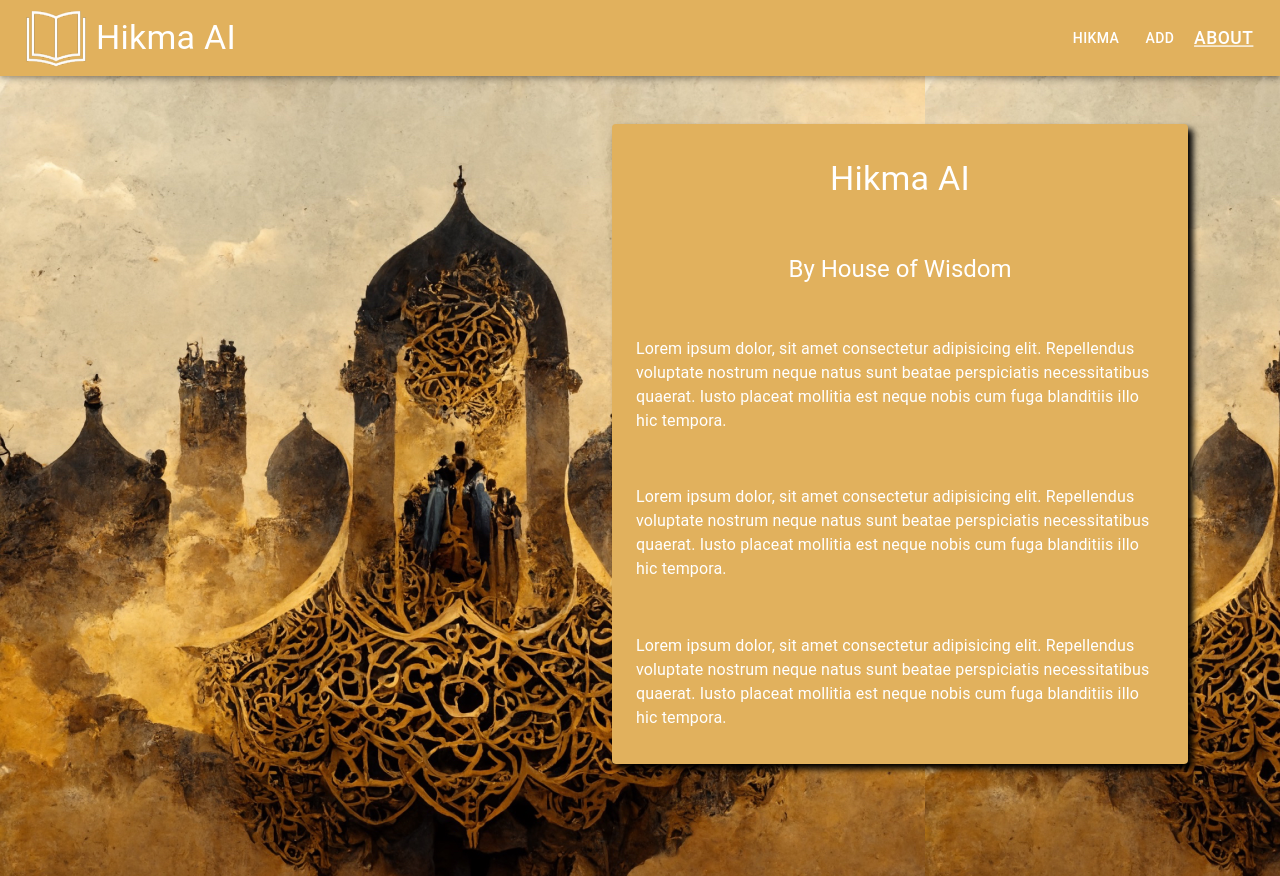
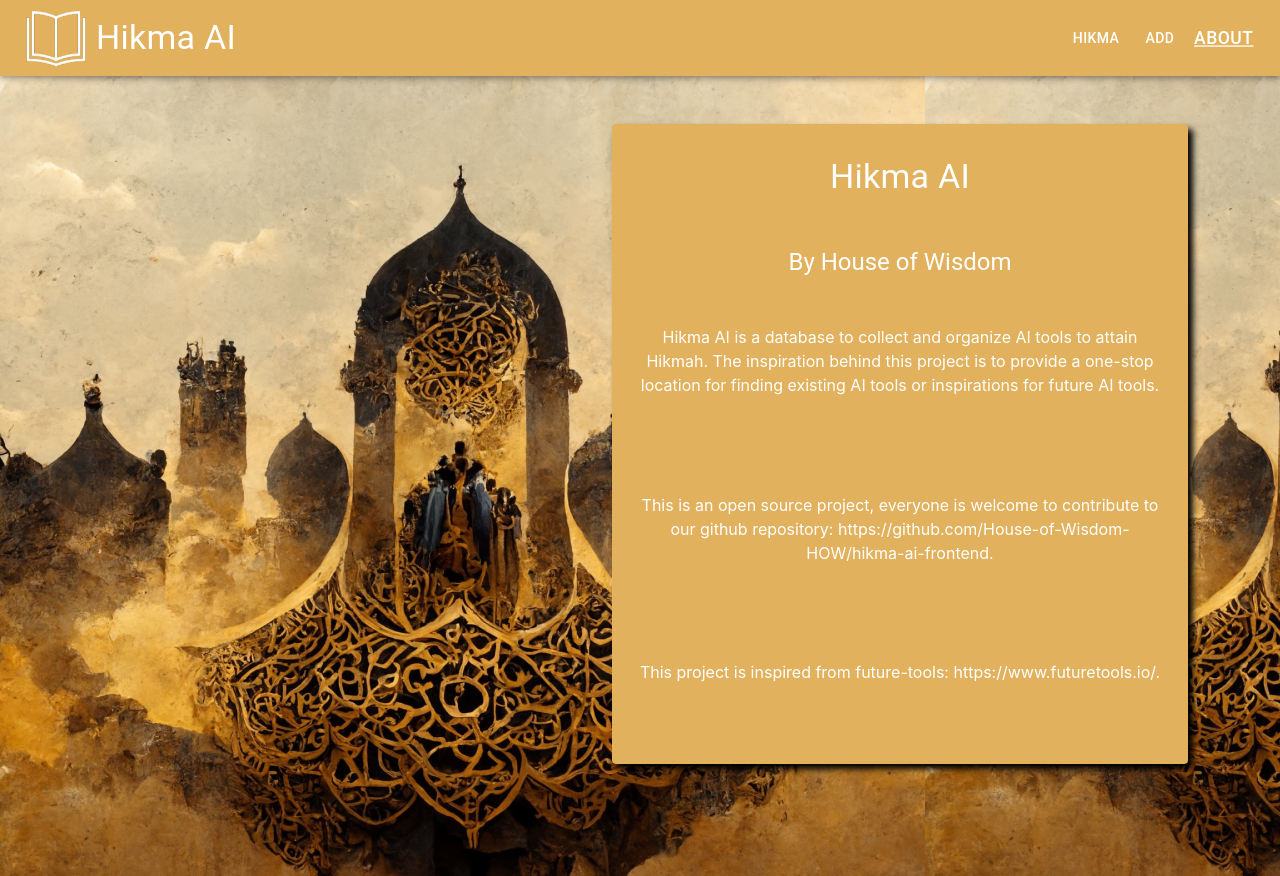
Before and after one commit to House-of-Wisdom-HOW/hikma-ai-frontend, a React (Create React App) app: page /about in a window 1280 px wide. Built offline with nearby package versions, Linux system fonts and the light colour scheme.

Commit message:
Update ReadMe & About Page (#29)

```diff
--- a/src/components/List.tsx
+++ b/src/components/List.tsx
@@ -11,9 +11,6 @@ function List() {
         },
       }}
     >
-      Lorem ipsum dolor, sit amet consectetur adipisicing elit. Repellendus voluptate nostrum
-      neque natus sunt beatae perspiciatis necessitatibus quaerat. Iusto placeat mollitia est
-      neque nobis cum fuga blanditiis illo hic tempora.
     </Typography>
   );
 }
--- a/src/layout/About.tsx
+++ b/src/layout/About.tsx
@@ -43,9 +43,11 @@ function About() {
             By House of Wisdom
           </Typography>
 
-          {/* The description, rn is lorem ipsum dummy */}
+          Hikma AI is a database to collect and organize AI tools to attain Hikmah. The inspiration behind this project is to provide a one-stop location for finding existing AI tools or inspirations for future AI tools.
           <List />
+          This is an open source project, everyone is welcome to contribute to our github repository: https://github.com/House-of-Wisdom-HOW/hikma-ai-frontend.
           <List />
+          This project is inspired from future-tools: https://www.futuretools.io/.
           <List />
         </Box>
       </Box>
```
Also changed, not shown: 1 other file (tests, documents, lock files or other folders).
